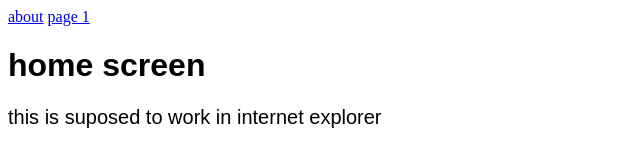
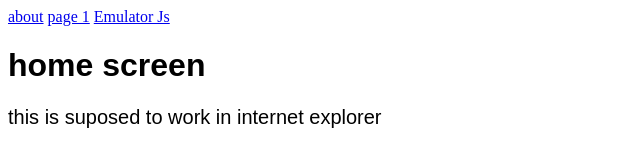
Before and after one commit to Maso-be-ballin/maso-be-ballin.github.io, a plain HTML site: page index.html in a window 1280 px wide. Shown: the whole page, without its empty margins (0-640 px from the left). Drawn offline with Linux system fonts and the light colour scheme.

Commit message:
Update index.html

```diff
--- a/index.html
+++ b/index.html
@@ -10,7 +10,7 @@
 <nav>
    <a href="about.html">about</a>
    <a href="pages/page1.html">page 1</a>
-   <a href="pages/4.1.1/index of.html"></a>
+   <a href="pages/4.1.1/index of.html">Emulator Js</a>
 </nav>
 <h1>home screen</h1>
 <p1>this is suposed to work in internet explorer</p1>
```
